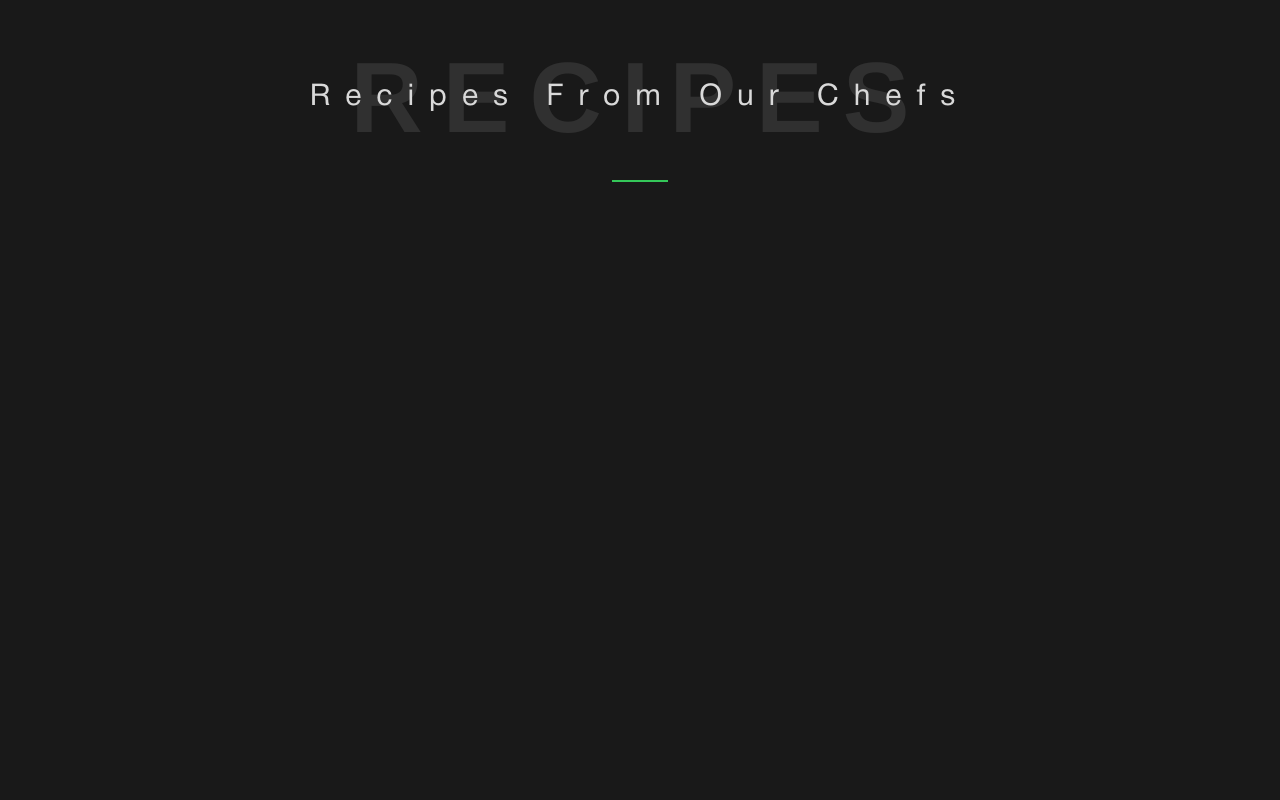
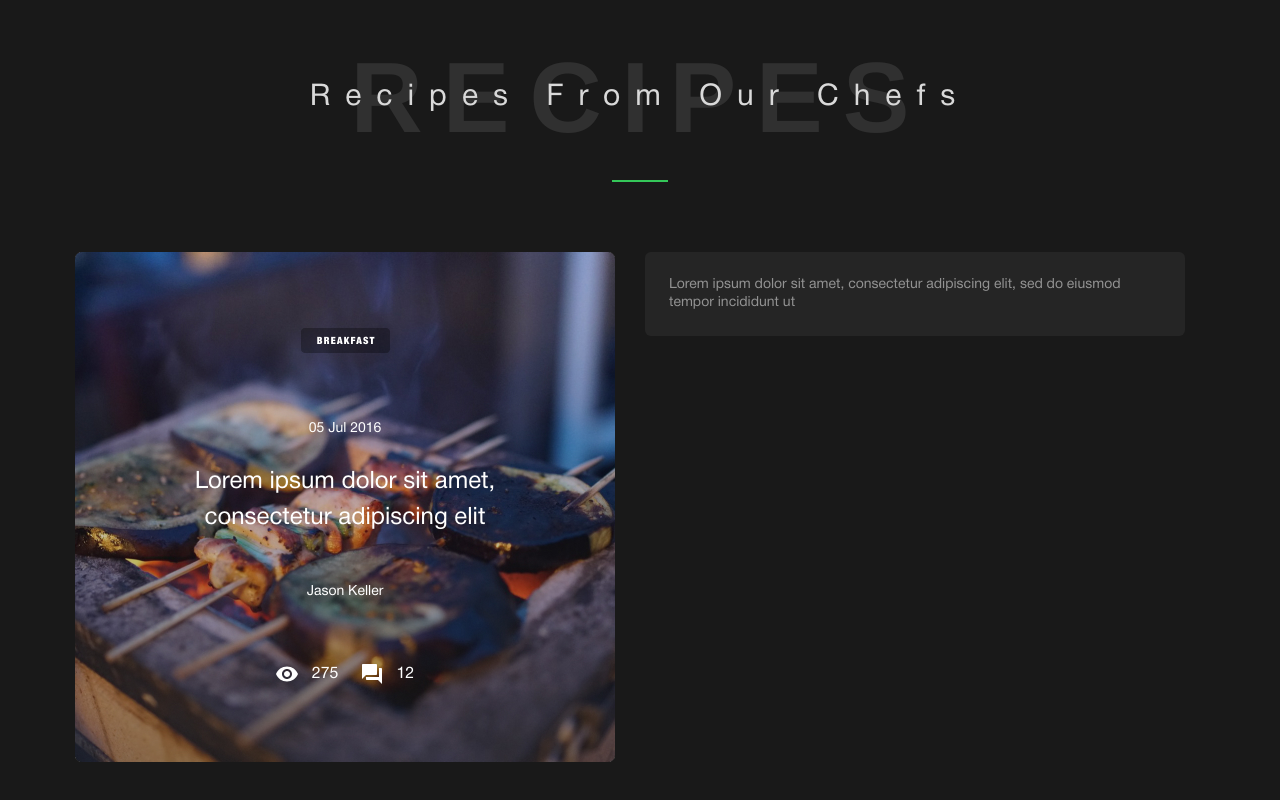
Before and after one commit to m-uson/healthy-landing, a website: page index.html in a window 1280 px wide. Shown: the part 4306-5106 px from the top of the page. Before the commit the page ends 4628 px from the top, so only its background shows below. Drawn offline with nearby package versions, Linux system fonts and the light colour scheme.

Commit message:
added new chenges

```diff
--- a/index.html
+++ b/index.html
@@ -78,7 +78,7 @@
 				<div class="container">
 					<div class="flex flex-col items-center mt-20">
 						<p
-							class="text-[72px] text-center md:text-[62px] sm:text-[52px] mos:text-[42px] mo:text-[25px]"
+							class="text-[72px] text-center md:text-[62px] sm:text-[52px] mos:text-[35px] mo:text-[25px]"
 						>
 							Your <span class="font-bold">Favourite Food</span>
 						</p>
@@ -88,7 +88,7 @@
 							Delivered <span class="font-bold">Hot & Hresh</span>
 						</p>
 						<p
-							class="text-[16px] text-center opacity-70 max-w-[600px] tracking-[-0.2px] mos:text-[14px]"
+							class="text-[16px] text-center opacity-70 max-w-[600px] tracking-[-0.2px] mos:text-[13px]"
 						>
 							HEALTHY SWITCHER chefs do all the prep work, like peeling,
 							chopping & marinating, so you can cook a fresh homemade dinner in
@@ -682,15 +682,60 @@
 			<div class="container py-[70px]">
 				<div class="decor flex items-center justify-center mb-20">
 					<p
-						class="mix-blend-normal text-[100px] font-black tracking-[0.2em] text-c-30 mos:text-[70px] mo:text-[50px]"
+						class="mix-blend-normal text-[100px] font-black tracking-[0.2em] text-c-30 sm:text-[70px] sm:tracking-[0.1em] mos:text-[60px] mo:text-[50px]"
 					>
 						RECIPES
 					</p>
 					<p
-						class="absolute text-[30px] text-c-D9 tracking-[0.5em] sm:text-[27px] mos:text-[20px] mo:text-[14px] mo:tracking-[0.4em]"
+						class="absolute text-[30px] text-c-D9 tracking-[0.5em] sm:text-[25px] sm:tracking-[0.2em] mos:text-[18px] mos:tracking-[0.4em] mo:text-[14px]"
 					>
 						Recipes From Our Chefs
 					</p>
+				</div>
+				<div class="flex">
+					<div
+						class="mr-[30px] py-[60px] px-[90px] flex flex-col justify-center items-center bg-[url('../image/image.jpg')] bg-contain bg-no-repeat rounded-[7px] max-w-[540px] min-h-[510px]"
+					>
+						<img
+							src="./image/Tag.jpg "
+							class="mb-[65px] w-[89px] h-[25px]"
+							alt="I can't find the image"
+						/>
+						<p class="mb-[25px] text-[14px]">05 Jul 2016</p>
+						<p class="text-[24px] text-center mb-[45px]">
+							Lorem ipsum dolor sit amet, consectetur adipiscing elit
+						</p>
+						<p class="mb-[60px] text-[14px]">Jason Keller</p>
+						<div class="flex">
+							<div class="flex mr-6">
+								<img
+									class="mr-[14px]"
+									src="./image/icon-wiev.svg"
+									alt="I can't find the image"
+								/>
+								<span>275</span>
+							</div>
+							<div class="flex">
+								<img
+									class="mr-[14px]"
+									src="./image/icon-comment.svg"
+									alt="I can't find the image"
+								/>
+								<span>12</span>
+							</div>
+						</div>
+					</div>
+					<div class="">
+						<div
+							class="hover-class max-w-[540px] p-6 bg-c-25 rounded-md duration-[1s]"
+						>
+							<p class="text-[14px] text-c-05 leading-[18px] duration-[1s]">
+								Lorem ipsum dolor sit amet, consectetur adipiscing elit, sed do
+								eiusmod tempor incididunt ut
+							</p>
+							<div></div>
+						</div>
+					</div>
 				</div>
 			</div>
 		</section>
```
Also changed, not shown: css/style.css, image/Tag.jpg (added), image/icon-comment.svg (added), image/icon-wiev.svg (added), image/image.jpg (added).
